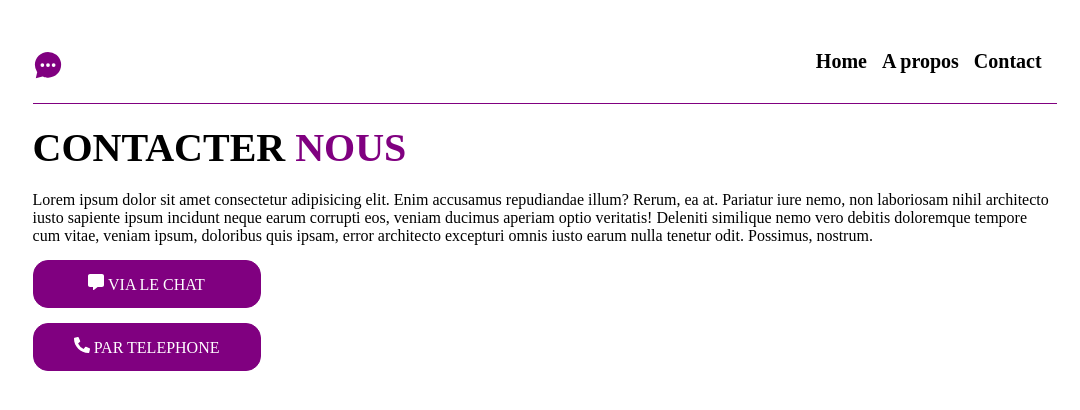
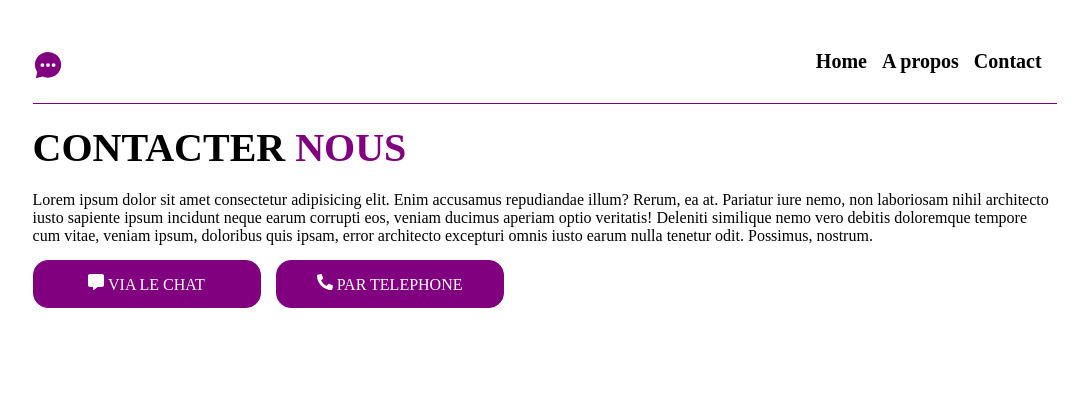
Before and after one commit to Tatiana-Juin/contact-react, a React (Vite) app: page / in a window 1280 px wide. Shown: the top 410 px of the page, without its empty margins (89-1169 px from the left). Built offline with nearby package versions, Linux system fonts and the light colour scheme.

Commit message:
Le style du composant button est fini

```diff
--- a/src/components/button/button.module.css
+++ b/src/components/button/button.module.css
@@ -3,20 +3,22 @@
     display: flex;
     flex-direction: row;
 }
-
+/* STYLE POUR LE BOUTON */
 .bouton button{
-    /* background-color: blue; */
     all: unset;
     padding:13px;
     width:200px;
     color:white;
     background-color: purple;
     cursor: pointer;
-    /* border:none; */
+
     border: 1px solid purple;
     border-radius: 15px;
     outline: none; /* Enlever l'effet de focus */
     transition: none;
     text-align: center;
+}
 
+.bouton button:first-child{
+    margin-right:15px;
 }
--- a/src/components/header/Header.jsx
+++ b/src/components/header/Header.jsx
@@ -13,9 +13,11 @@ export default function Header(){
                     <h1>CONTACTER <span> NOUS </span></h1>
 
                     <p>Lorem ipsum dolor sit amet consectetur adipisicing elit. Enim accusamus repudiandae illum? Rerum, ea at. Pariatur iure nemo, non laboriosam nihil architecto iusto sapiente ipsum incidunt neque earum corrupti eos, veniam ducimus aperiam optio veritatis! Deleniti similique nemo vero debitis doloremque tempore cum vitae, veniam ipsum, doloribus quis ipsam, error architecto excepturi omnis iusto earum nulla tenetur odit. Possimus, nostrum.</p>
+                    <div>
+                        <Button icon={iconMessage} text="VIA LE CHAT" />
+                        <Button icon={iconPhone} text="PAR TELEPHONE" />
+                    </div>
 
-                    <Button icon={iconMessage} text="VIA LE CHAT" />
-                    <Button icon={iconPhone} text="PAR TELEPHONE" />
             </div>
 
             {/* <Button icon={iconMessage} text="VIA LE CHAT" />
--- a/src/components/header/header.module.css
+++ b/src/components/header/header.module.css
@@ -8,6 +8,8 @@
     margin-top: 20px;
 
 }
+
+
 
 .header h1{
 
@@ -23,3 +25,7 @@
 .header p{
     margin-top: 20px;
 }
+
+.header div{
+    display: flex;
+}
```
